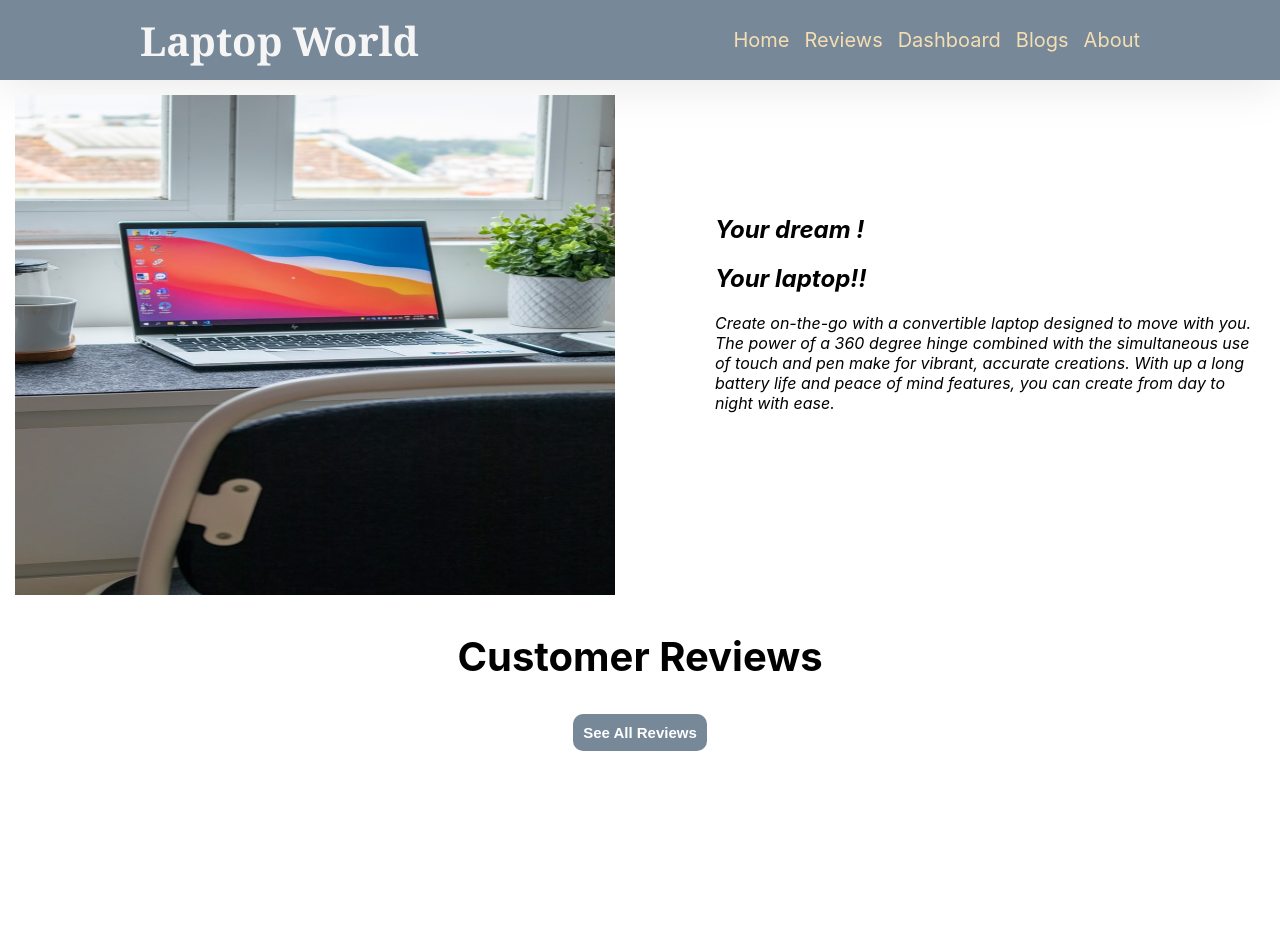
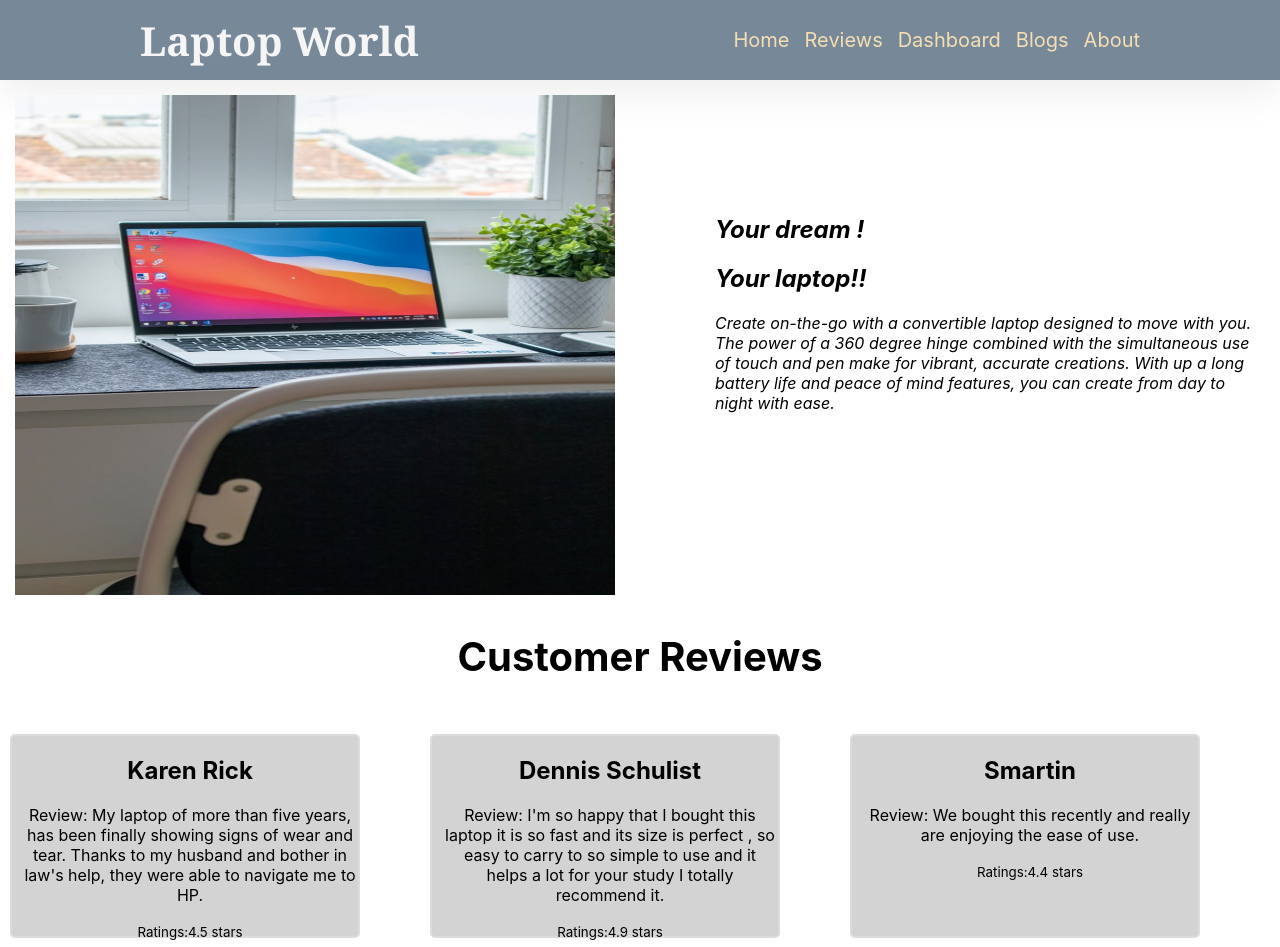
Before and after one commit to AtiqRahman1/laptop-world-assignment9, a React (Create React App) app: page / in a window 1280 px wide. Shown: the top 947 px of the page. Before the commit the page ends 800 px from the top, so only its background shows below. Built offline with nearby package versions, Linux system fonts and the light colour scheme.

Commit message:
home and review done

```diff
--- a/public/reviews.json
+++ b/public/reviews.json
@@ -1,21 +1,21 @@
 [
     {
         "id": 1,
-        "name": "Stacey",
+        "name": "Karen Rick",
         "reviewdetail": "My laptop of more than five years, has been finally showing signs of wear and tear. Thanks to my husband and bother in law's help, they were able to navigate me to HP.",
         "ratings": "4.5 stars"
     },
     {
         "id": 2,
-        "name": "Tylor",
+        "name": "Dennis Schulist",
         "reviewdetail": "I'm so happy that I bought this laptop it is so fast and its size is perfect , so easy to carry to so simple to use and it helps a lot for your study I totally recommend it.",
         "ratings": "4.9 stars"
     },
     {
         "id": 3,
         "name": "Smartin",
-        "reviewdetail": "We bought this recently and really are enjoying the ease of use",
-        "ratings": "4.8 stars"
+        "reviewdetail": "We bought this recently and really are enjoying the ease of use.",
+        "ratings": "4.4 stars"
     },
     {
         "id": 4,
@@ -25,13 +25,13 @@
     },
     {
         "id": 5,
-        "name": "Karen Rick",
+        "name": "Stacey",
         "reviewdetail": "Brought the laptop for my small business and would definitely recommend it to other business owners. It's sleek, it's stylish and it's powerful.",
         "ratings": "4.3 stars"
     },
     {
         "id": 6,
-        "name": " Dennis Schulist",
+        "name": "Tylor",
         "reviewdetail": "Great laptop, this is my third envy, would recommend",
         "ratings": "4.1 stars"
     }
--- a/src/components/Home/Home.css
+++ b/src/components/Home/Home.css
@@ -18,7 +18,7 @@
 }
 
 .customer-container {
-    margin: 15px;
+    margin: 10px;
     text-align: center;
 }
 
@@ -26,7 +26,8 @@
     font-size: 40px;
 }
 
-.reviews-btn {
+.link-btn {
+    text-decoration: none;
     padding: 10px;
     border: none;
     background-color: lightslategray;
@@ -34,4 +35,11 @@
     font-size: 15px;
     font-weight: bold;
     color: white;
+
 }
+
+.customer-review {
+    display: grid;
+    grid-template-columns: repeat(3, 1fr);
+    margin-bottom: 20px;
+}
--- a/src/components/Home/Home.js
+++ b/src/components/Home/Home.js
@@ -1,10 +1,13 @@
 import React from 'react';
 import './Home.css';
 import image from '../image/HP-laptop.jpg';
+import useReviews from '../../hooks/useReviews';
+import Review from '../Review/Review';
+import { Link } from 'react-router-dom';
 
 
 const Home = () => {
-
+    const [reviews, setReviews] = useReviews();
     return (
         <div>
             <section className='container'>
@@ -19,10 +22,17 @@ const Home = () => {
             </section>
             <section className='customer-container'>
                 <h1>Customer Reviews</h1>
-                {
+                <div className="customer-review">
+                    {
+                        reviews.slice(0, 3).map(review => <Review
+                            key={review.id}
+                            reviews={review}
+                        ></Review>)
+                    }
+                </div>
 
-                }
-                <button className='reviews-btn'>See All Reviews</button>
+                <Link className='link-btn' to="/reviews">See All Reviews</Link>
+
             </section>
         </div>
 
--- a/src/components/Review/Review.js
+++ b/src/components/Review/Review.js
@@ -2,7 +2,6 @@ import React from 'react';
 import './Review.css'
 
 const Review = (props) => {
-    console.log(props)
     const { name, reviewdetail, ratings } = props.reviews;
     return (
         <div >
--- a/src/components/Reviews/Reviews.js
+++ b/src/components/Reviews/Reviews.js
@@ -1,19 +1,9 @@
-
-import { useEffect, useState } from 'react';
 import useReviews from '../../hooks/useReviews';
 import Review from '../Review/Review';
 import './Reviews.css'
 
 const Reviews = () => {
-    // const [reviews, setReviews] = useReviews();
-    const [reviews, setReviews] = useState([])
-
-    useEffect(() => {
-        fetch('reviews.json')
-            .then(res => res.json())
-            .then(data => setReviews(data))
-    }, []);
-
+    const [reviews, setReviews] = useReviews();
 
     return (
         <div>
```
